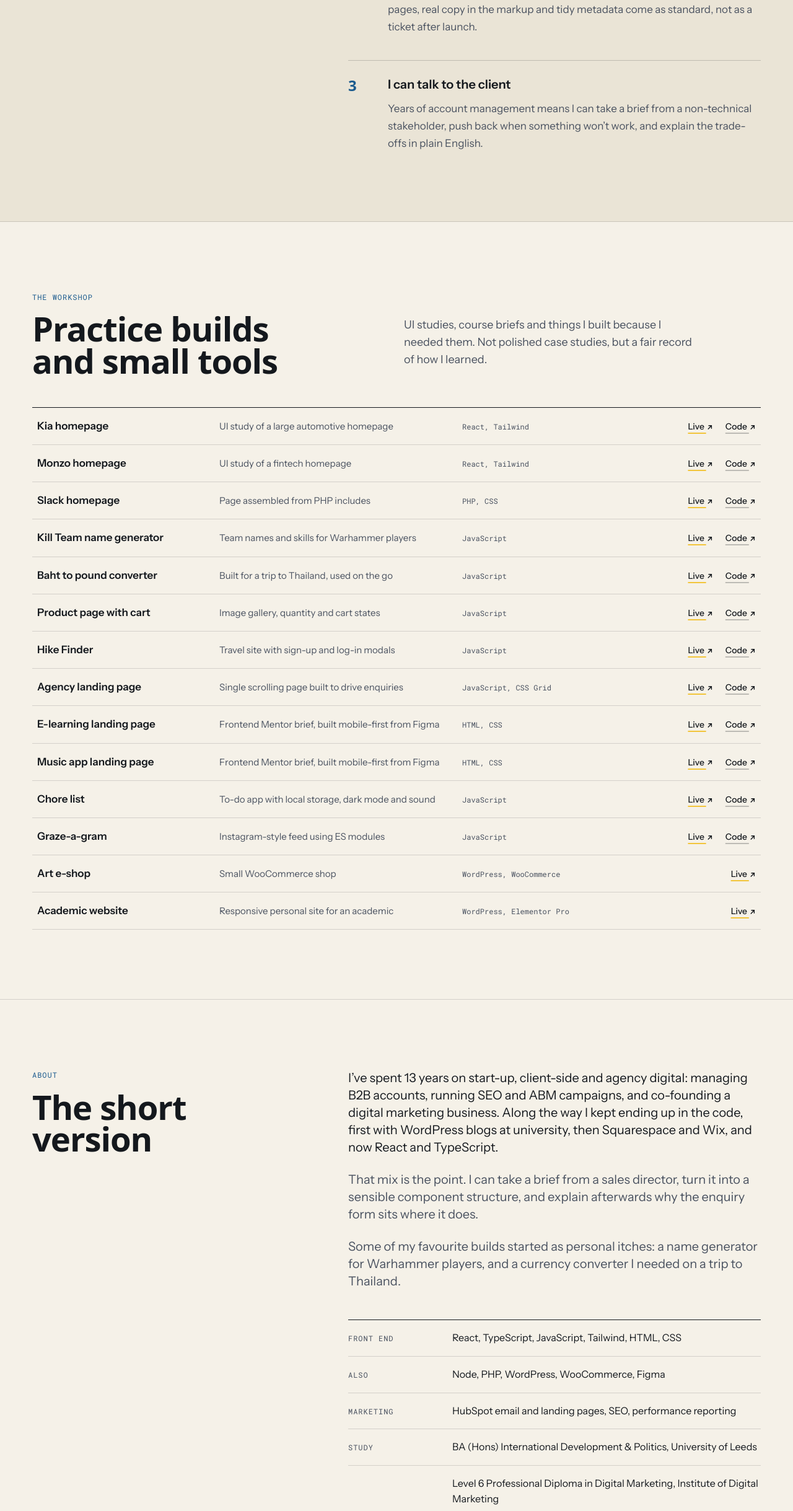
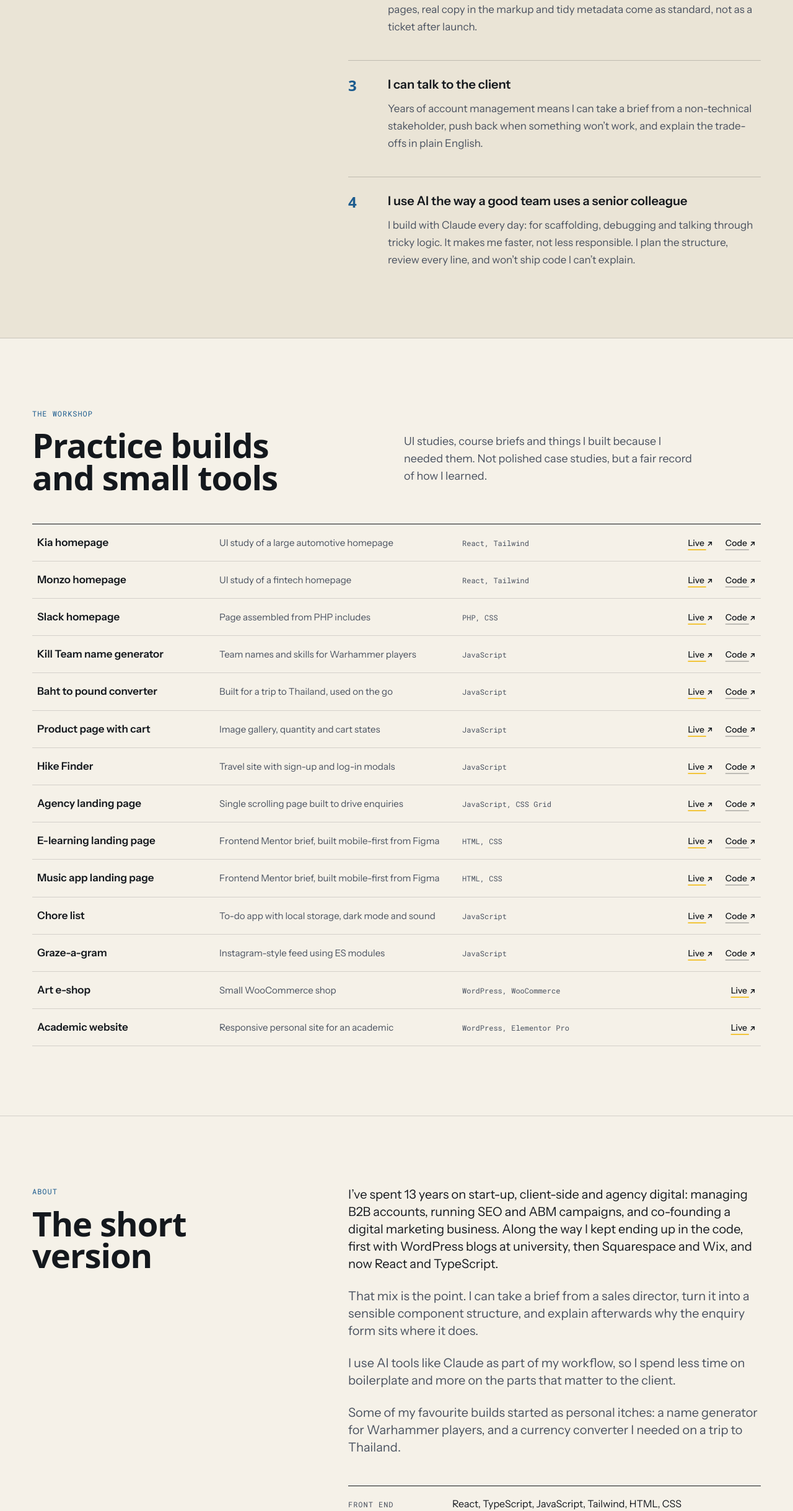
Before and after one commit to JAldo1980/portfolio-2026, a React (Vite) app: page / in a window 1280 px wide. Shown: the part 3804-6242 px from the top of the page at 62% size. Built offline with nearby package versions, Linux system fonts and the light colour scheme.

Commit message:
Add note on how I use AI

```diff
--- a/src/components/About.jsx
+++ b/src/components/About.jsx
@@ -38,6 +38,11 @@ export default function About() {
               afterwards why the enquiry form sits where it does.
             </p>
             <p className="text-ink-soft">
+              I use AI tools like Claude as part of my workflow, so I spend
+              less time on boilerplate and more on the parts that matter to the
+              client.
+            </p>
+            <p className="text-ink-soft">
               Some of my favourite builds started as personal itches: a name
               generator for Warhammer players, and a currency converter I needed
               on a trip to Thailand.
--- a/src/components/Approach.jsx
+++ b/src/components/Approach.jsx
@@ -10,6 +10,10 @@ const points = [
   {
     title: "I can talk to the client",
     body: "Years of account management means I can take a brief from a non-technical stakeholder, push back when something won’t work, and explain the trade-offs in plain English.",
+  },
+  {
+    title: "I use AI the way a good team uses a senior colleague",
+    body: "I build with Claude every day: for scaffolding, debugging and talking through tricky logic. It makes me faster, not less responsible. I plan the structure, review every line, and won’t ship code I can’t explain.",
   },
 ];
 
```
